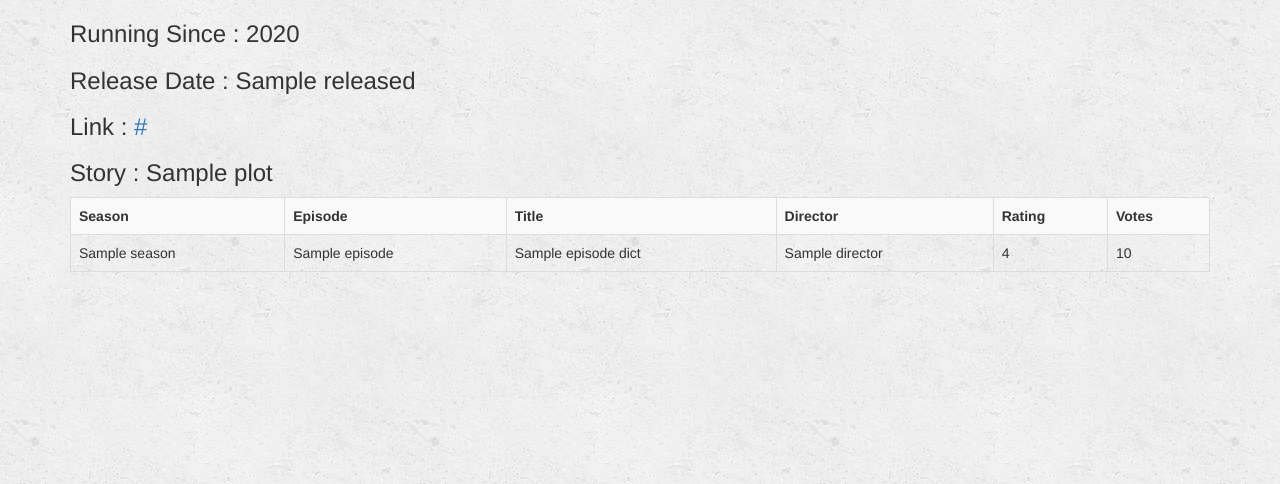
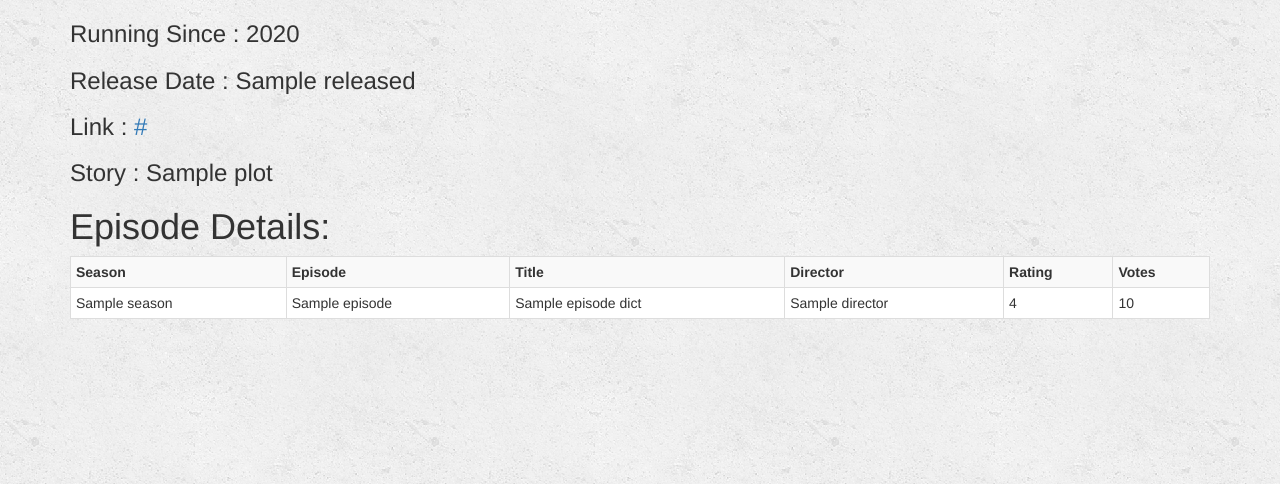
Before and after one commit to sid8491/imdbtvrating, a Django app: template show_rating/templates/show_rating/details.html in a window 1280 px wide. Shown: the part 316-800 px from the top of the page. Run offline with Django 3.2, Linux system fonts and the light colour scheme; the template is opened without the code that fills it: most values are stand-ins (such as "Sample title", 1, 10 or a date in 2020); some libraries are stand-ins or nearby versions.

Commit message:
details of all seasons+episodes

```diff
--- a/show_rating/templates/show_rating/details.html
+++ b/show_rating/templates/show_rating/details.html
@@ -26,7 +26,8 @@
 
         <h3>Story : {{ detail.Plot }}</h3>
 
-        <table class="table table-striped table-bordered table-hover">
+        <h1>Episode Details:</h1>
+        <table class="table table-striped table-bordered table-hover table-condensed" style="background-color: #ffffff">
             <tr>
                 <th>Season</th>
                 <th>Episode</th>
@@ -46,7 +47,6 @@
                 </tr>
             {% endfor %}
         </table>
-
     {% else %}
         <h3><span class="label label-danger"> We think it's a Movie not a TV Show.</span><br><br>
             Please check the details below :</h3>
```
